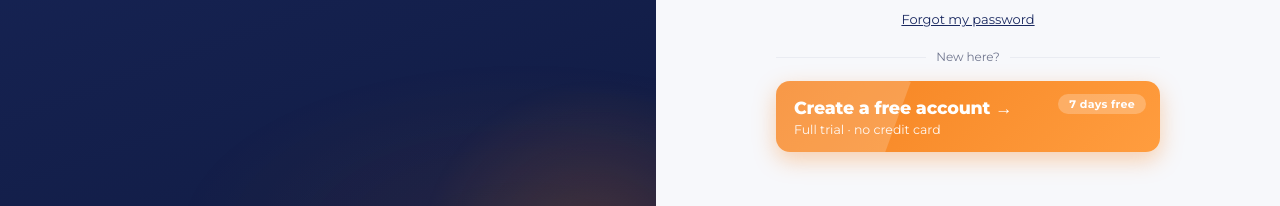
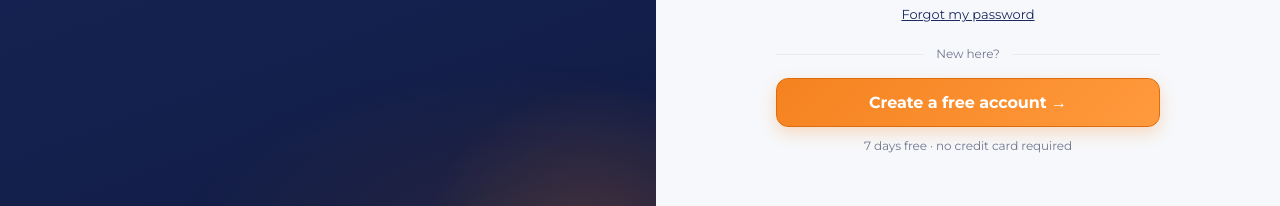
Before and after one commit to elisontown-star/vinculo, a React (Vite) app in the folder apps/web/: page / in a window 1280 px wide. Shown: the part 483-689 px from the top of the page. Built offline with nearby package versions, Linux system fonts and the light colour scheme; no server answers.

Commit message:
CTA cadastro v2

```diff
--- a/apps/web/src/App.tsx
+++ b/apps/web/src/App.tsx
@@ -328,10 +328,9 @@ function Auth({ onDone }: { onDone: () => void }) {
             <div className="cta-free-wrap">
               <div className="cta-divider"><span>{t('cta.new')}</span></div>
               <button type="button" className="cta-free" onClick={() => setMode('register')}>
-                <span className="cta-free-badge">{t('cta.badge')}</span>
-                <span className="cta-free-main">{t('cta.freeSignup')} →</span>
-                <span className="cta-free-sub">{t('cta.freeSub')}</span>
+                {t('cta.freeSignup')} →
               </button>
+              <div className="cta-free-note">{t('cta.badge')} · {t('cta.freeSub')}</div>
             </div>
           ) : (
             <div className="switch">
--- a/apps/web/src/index.css
+++ b/apps/web/src/index.css
@@ -1067,26 +1067,18 @@ body { line-height: 1.55; letter-spacing: -0.005em; }
 .team-share-received { margin-top: 10px; font-size: 12.5px; color: var(--muted); }
 
 /* --- CTA "Criar conta grátis" (tela de login) ------------------------------ */
-.cta-free-wrap { margin-top: 20px; }
-.cta-divider { display: flex; align-items: center; gap: 10px; color: var(--muted); font-size: 12px; margin-bottom: 14px; }
+.cta-free-wrap { margin-top: 22px; text-align: center; }
+.cta-divider { display: flex; align-items: center; gap: 12px; color: var(--muted); font-size: 12px; margin-bottom: 14px; }
 .cta-divider::before, .cta-divider::after { content: ''; height: 1px; background: var(--line); flex: 1; }
 .cta-free {
-  position: relative; width: 100%; border: none; cursor: pointer; border-radius: 14px;
-  padding: 16px 18px 15px; text-align: left; color: #fff;
-  background: linear-gradient(135deg, #f5821f 0%, #ff9d3f 100%);
-  box-shadow: 0 8px 22px rgba(245, 130, 31, 0.35);
-  transition: transform 0.15s ease, box-shadow 0.15s ease;
-  display: flex; flex-direction: column; gap: 3px; overflow: hidden;
+  width: 100%; box-sizing: border-box; cursor: pointer;
+  border: 1.5px solid var(--orange-deep, #d96d0a); border-radius: 12px;
+  padding: 14px 20px; text-align: center;
+  color: #fff; font-size: 16px; font-weight: 700; letter-spacing: -0.1px;
+  background: linear-gradient(135deg, #f5821f 0%, #ff9a3d 100%);
+  box-shadow: 0 6px 16px rgba(245, 130, 31, 0.26);
+  transition: transform 0.15s ease, box-shadow 0.15s ease, filter 0.15s ease;
 }
-.cta-free::after {
-  content: ''; position: absolute; top: -60%; left: -30%; width: 60%; height: 220%;
-  background: rgba(255, 255, 255, 0.18); transform: rotate(20deg); transition: left 0.5s ease;
-}
-.cta-free:hover { transform: translateY(-2px); box-shadow: 0 12px 30px rgba(245, 130, 31, 0.48); }
-.cta-free:hover::after { left: 130%; }
-.cta-free-badge {
-  position: absolute; top: 13px; right: 14px; background: rgba(255, 255, 255, 0.24); color: #fff;
-  font-size: 11px; font-weight: 700; padding: 3px 11px; border-radius: 999px; letter-spacing: 0.3px;
-}
-.cta-free-main { font-size: 17.5px; font-weight: 800; letter-spacing: -0.2px; }
-.cta-free-sub { font-size: 12.5px; opacity: 0.94; }
+.cta-free:hover { transform: translateY(-1px); box-shadow: 0 10px 22px rgba(245, 130, 31, 0.38); filter: brightness(1.03); }
+.cta-free:active { transform: translateY(0); }
+.cta-free-note { margin-top: 10px; font-size: 12px; color: var(--muted); }
--- a/apps/web/src/locales.ts
+++ b/apps/web/src/locales.ts
@@ -236,7 +236,7 @@ export const S: Record<Lang, Record<string, string>> = {
     'cta.new': 'Novo por aqui?',
     'cta.badge': '7 dias grátis',
     'cta.freeSignup': 'Criar conta grátis',
-    'cta.freeSub': 'Teste completo · sem cartão de crédito',
+    'cta.freeSub': 'sem cartão de crédito',
     'err.email_in_use': 'Este e-mail já está cadastrado.',
     'err.invalid_credentials': 'E-mail ou senha incorretos.',
     'err.invalid_code': 'Código inválido. Verifique e tente de novo.',
@@ -681,7 +681,7 @@ export const S: Record<Lang, Record<string, string>> = {
     'cta.new': 'New here?',
     'cta.badge': '7 days free',
     'cta.freeSignup': 'Create a free account',
-    'cta.freeSub': 'Full trial · no credit card',
+    'cta.freeSub': 'no credit card required',
     'err.email_in_use': 'This email is already registered.',
     'err.invalid_credentials': 'Incorrect email or password.',
     'err.invalid_code': 'Invalid code. Check and try again.',
@@ -1126,7 +1126,7 @@ export const S: Record<Lang, Record<string, string>> = {
     'cta.new': '¿Nuevo por aquí?',
     'cta.badge': '7 días gratis',
     'cta.freeSignup': 'Crear cuenta gratis',
-    'cta.freeSub': 'Prueba completa · sin tarjeta',
+    'cta.freeSub': 'sin tarjeta de crédito',
     'err.email_in_use': 'Este correo ya está registrado.',
     'err.invalid_credentials': 'Correo o contraseña incorrectos.',
     'err.invalid_code': 'Código inválido. Verifica e inténtalo de nuevo.',
@@ -1571,7 +1571,7 @@ export const S: Record<Lang, Record<string, string>> = {
     'cta.new': 'Nouveau ici ?',
     'cta.badge': '7 jours gratuits',
     'cta.freeSignup': 'Créer un compte gratuit',
-    'cta.freeSub': 'Essai complet · sans carte',
+    'cta.freeSub': 'sans carte de crédit',
     'err.email_in_use': 'Cet e-mail est déjà enregistré.',
     'err.invalid_credentials': 'E-mail ou mot de passe incorrect.',
     'err.invalid_code': 'Code invalide. Vérifiez et réessayez.',
```
Also changed, not shown: 1 other file (tests, documents, lock files or other folders).
